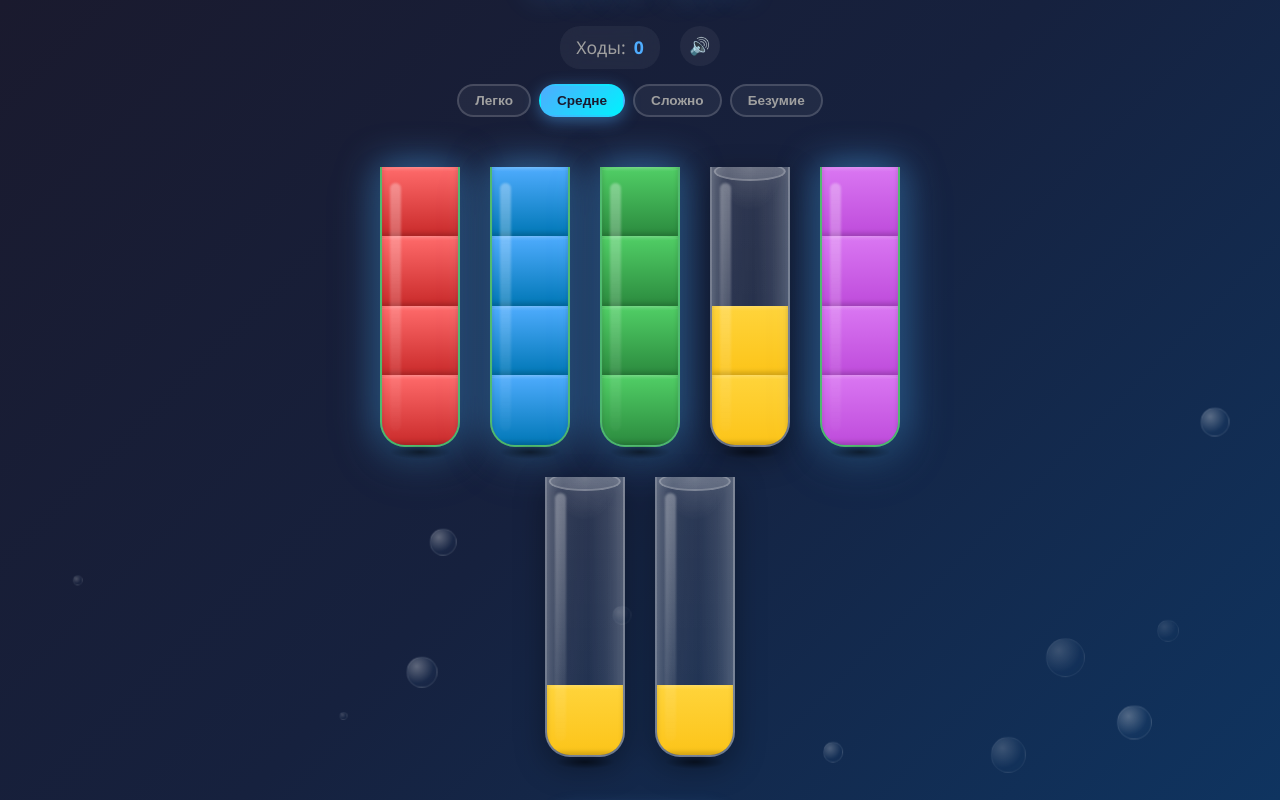
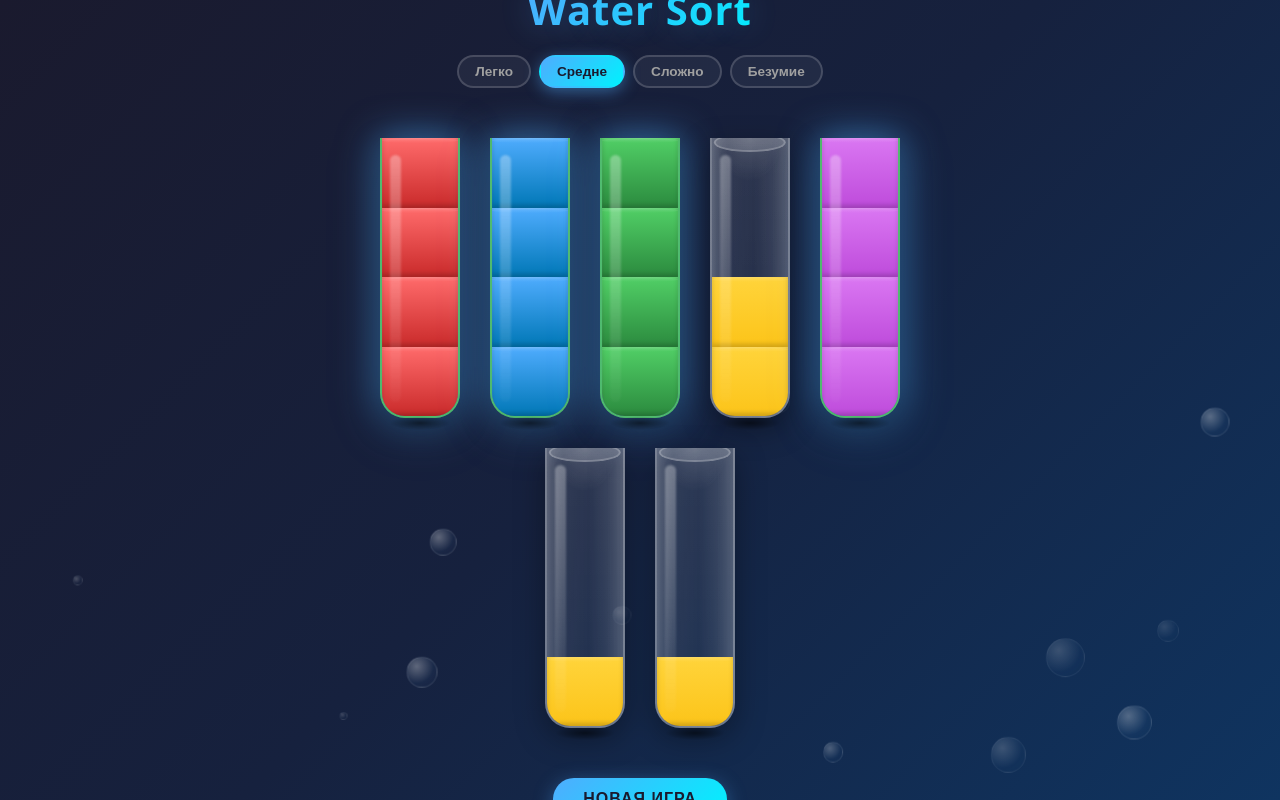
Before and after one commit to RusticCabinWoodedHollow/sorting, a React (Vite) app: page / in a window 1280 px wide. Built offline with nearby package versions, Linux system fonts and the light colour scheme.

Commit message:
Remove move counter, record tracking, and sound
- drop moves/record stats + per-level best (localStorage)
- drop WebAudio sound engine, sound toggle button, and all playSound calls
- clean up now-unused CSS (.game-stats, .stat-item, .stat-value,
  .icon-btn, .record-badge)

```diff
--- a/src/App.jsx
+++ b/src/App.jsx
@@ -15,42 +15,6 @@ const COLOR_CLASS = [
   'liquid-purple', 'liquid-orange', 'liquid-cyan',
 ];
 const CONFETTI_COLORS = ['#4facfe', '#00f2fe', '#51cf66', '#ffd43b', '#da77f2', '#ffa94d', '#ff6b6b'];
-
-/* ---------- звук (WebAudio, без файлов) ---------- */
-let audioCtx = null;
-function ensureCtx() {
-  if (!audioCtx) {
-    try { audioCtx = new (window.AudioContext || window.webkitAudioContext)(); } catch { /* нет аудио — ок */ }
-  }
-  return audioCtx;
-}
-function playSound(type, enabled) {
-  if (!enabled) return;
-  const ctx = ensureCtx();
-  if (!ctx) return;
-  if (ctx.state === 'suspended') ctx.resume();
-  const t0 = ctx.currentTime;
-  const beep = (f0, f1, dur, wave = 'sine', vol = 0.15, delay = 0) => {
-    const o = ctx.createOscillator();
-    const g = ctx.createGain();
-    o.type = wave;
-    o.frequency.setValueAtTime(f0, t0 + delay);
-    o.frequency.exponentialRampToValueAtTime(Math.max(f1, 1), t0 + delay + dur);
-    g.gain.setValueAtTime(vol, t0 + delay);
-    g.gain.exponentialRampToValueAtTime(0.001, t0 + delay + dur);
-    o.connect(g);
-    g.connect(ctx.destination);
-    o.start(t0 + delay);
-    o.stop(t0 + delay + dur + 0.02);
-  };
-  switch (type) {
-    case 'pour':     beep(520, 170, 0.18, 'sine', 0.22); beep(320, 120, 0.12, 'sine', 0.1, 0.05); break;
-    case 'invalid':  beep(150, 90, 0.16, 'square', 0.07); break;
-    case 'complete': beep(660, 660, 0.09, 'sine', 0.16); beep(990, 990, 0.14, 'sine', 0.16, 0.08); break;
-    case 'win':      [523, 659, 784, 1047, 1319].forEach((f, i) => beep(f, f, 0.2, 'triangle', 0.18, i * 0.12)); break;
-    default: break;
-  }
-}
 
 function isSolved(level) {
   for (const tube of level) {
@@ -113,11 +77,6 @@ function generateLevel(colors, tubesCount) {
   return level;
 }
 
-function readBest(levelId) {
-  const v = localStorage.getItem(`wsp_best_${levelId}`);
-  return v ? Number(v) : null;
-}
-
 function App() {
   const [levelId, setLevelId] = useState(() => {
     const saved = localStorage.getItem('wsp_level');
@@ -125,27 +84,21 @@ function App() {
   });
   const [tubes, setTubes] = useState([]);
   const [selectedTube, setSelectedTube] = useState(null);
-  const [moves, setMoves] = useState(0);
   const [isWon, setIsWon] = useState(false);
   const [isLost, setIsLost] = useState(false);
-  const [isRecord, setIsRecord] = useState(false);
   const [particles, setParticles] = useState([]);
   const [splash, setSplash] = useState(null); // {tube, key}
   const [shake, setShake] = useState(null);   // {tube, key}
   const [burst, setBurst] = useState(null);   // {tube, key}
-  const [soundOn, setSoundOn] = useState(() => localStorage.getItem('wsp_sound') !== '0');
   const effectKey = useRef(0);
 
   const level = LEVELS.find(l => l.id === levelId) || LEVELS[1];
-  const best = readBest(levelId);
 
   const startGame = useCallback((lv) => {
     setTubes(generateLevel(lv.colors, lv.tubes));
     setSelectedTube(null);
-    setMoves(0);
     setIsWon(false);
     setIsLost(false);
-    setIsRecord(false);
     setParticles([]);
     setSplash(null);
     setShake(null);
@@ -160,13 +113,6 @@ function App() {
     if (id === levelId) return;
     localStorage.setItem('wsp_level', id);
     setLevelId(id);
-  };
-
-  const toggleSound = () => {
-    setSoundOn(v => {
-      localStorage.setItem('wsp_sound', v ? '0' : '1');
-      return !v;
-    });
   };
 
   const createParticles = () => {
@@ -204,35 +150,24 @@ function App() {
         if (idx === tubeIndex) return [...tube, ...moved];
         return tube;
       });
-      const nm = moves + 1;
       setTubes(newTubes);
-      setMoves(nm);
       setSelectedTube(null); // фокус снимается сразу после перелива
-      playSound('pour', soundOn);
       setSplash({ tube: tubeIndex, key: ++effectKey.current });
 
       const dest = newTubes[tubeIndex];
       if (dest.length === TUBE_CAPACITY && dest.every(c => c === dest[0])) {
         setBurst({ tube: tubeIndex, key: ++effectKey.current });
-        playSound('complete', soundOn);
       }
 
       if (isSolved(newTubes)) {
         setIsWon(true);
         createParticles();
-        playSound('win', soundOn);
-        if (best === null || nm < best) {
-          setIsRecord(true);
-          localStorage.setItem(`wsp_best_${levelId}`, String(nm));
-        }
       } else if (checkLoss(newTubes)) {
         setIsLost(true);
-        playSound('invalid', soundOn);
       }
     } else {
-      // незаконный ход: тряска, звук, и (если колба не пустая) выбор переходит на неё
+      // незаконный ход: тряска, и (если колба не пустая) выбор переходит на неё
       setShake({ tube: tubeIndex, key: ++effectKey.current });
-      playSound('invalid', soundOn);
       if (tubes[tubeIndex].length > 0) setSelectedTube(tubeIndex);
     }
   };
@@ -268,21 +203,6 @@ function App() {
 
       <div className="game-header">
         <h1 className="game-title">Water Sort</h1>
-        <div className="game-stats">
-          <div className="stat-item">
-            <span>Ходы:</span>
-            <span className="stat-value">{moves}</span>
-          </div>
-          {best !== null && (
-            <div className="stat-item">
-              <span>Рекорд:</span>
-              <span className="stat-value">{best}</span>
-            </div>
-          )}
-          <button className="icon-btn" onClick={toggleSound} aria-label="Звук">
-            {soundOn ? '🔊' : '🔇'}
-          </button>
-        </div>
         <div className="difficulty">
           {LEVELS.map(l => (
             <button
@@ -339,11 +259,7 @@ function App() {
         <div className="modal-overlay">
           <div className="modal">
             <h2 className="modal-title">Победа! 🎉</h2>
-            <p className="modal-text">
-              {level.label}: {moves} {moves === 1 ? 'ход' : moves < 5 ? 'хода' : 'ходов'}
-              {isRecord && <span className="record-badge"> · Новый рекорд! 🏆</span>}
-              {best !== null && !isRecord && <span> · Рекорд: {best}</span>}
-            </p>
+            <p className="modal-text">Головоломка «{level.label}» решена. Поздравляем!</p>
             <button className="btn btn-primary" onClick={() => startGame(level)}>
               Играть снова
             </button>
--- a/src/index.css
+++ b/src/index.css
@@ -74,28 +74,6 @@ body {
   background-clip: text;
   text-shadow: 0 0 30px rgba(79, 172, 254, 0.3);
   letter-spacing: 1px;
-}
-
-.game-stats {
-  display: flex;
-  gap: 20px;
-  font-size: clamp(0.9rem, 3vw, 1.1rem);
-  color: #a0a0a0;
-}
-
-.stat-item {
-  display: flex;
-  align-items: center;
-  gap: 8px;
-  background: rgba(255, 255, 255, 0.05);
-  padding: 8px 16px;
-  border-radius: 20px;
-  backdrop-filter: blur(10px);
-}
-
-.stat-value {
-  color: #4facfe;
-  font-weight: 600;
 }
 
 .tubes-container {
@@ -368,19 +346,6 @@ body {
 
 /* ===== UI ===== */
 
-.icon-btn {
-  border: none;
-  background: rgba(255, 255, 255, 0.05);
-  font-size: 1.05rem;
-  width: 40px;
-  height: 40px;
-  border-radius: 50%;
-  cursor: pointer;
-  transition: all 0.2s ease;
-  -webkit-tap-highlight-color: transparent;
-}
-.icon-btn:hover { background: rgba(255, 255, 255, 0.14); transform: scale(1.08); }
-
 .difficulty {
   display: flex;
   gap: 8px;
@@ -405,11 +370,6 @@ body {
   color: #1a1a2e;
   border-color: transparent;
   box-shadow: 0 4px 16px rgba(79, 172, 254, 0.45);
-}
-
-.record-badge {
-  color: #ffd43b;
-  font-weight: 700;
 }
 
 .controls {
```
